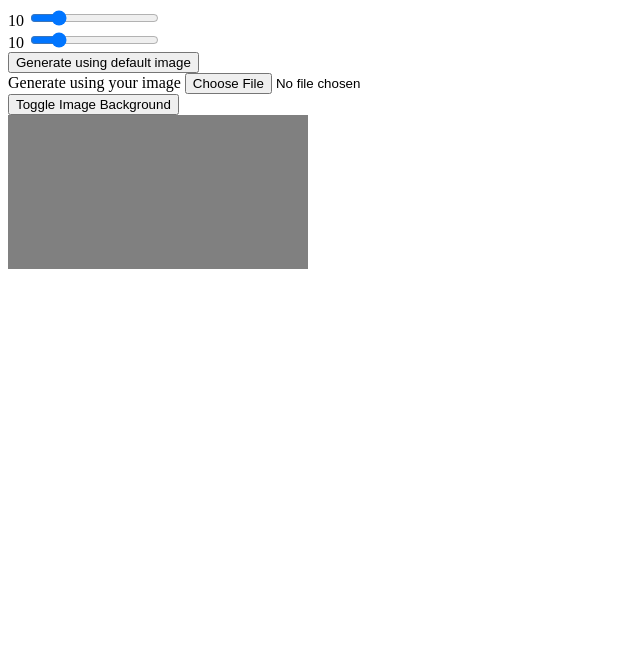
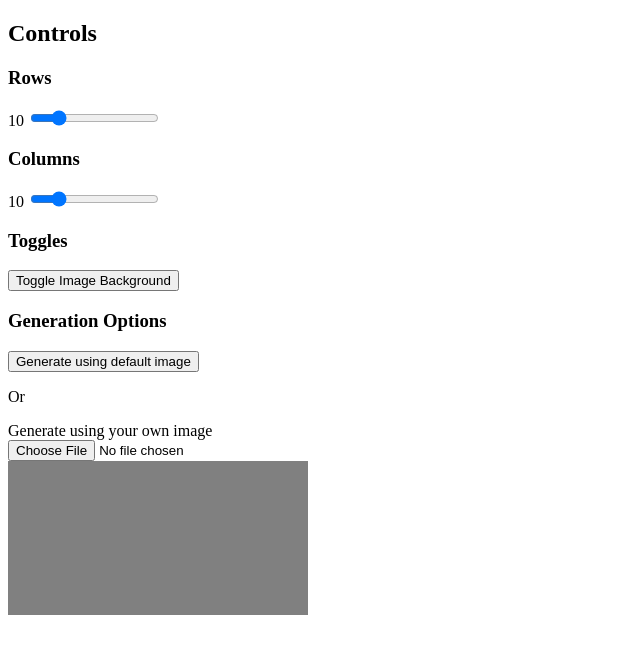
Before and after one commit to ygongdev/jigsaw-canvas, a website with bundled scripts: page demo.html in a window 1280 px wide. Shown: the whole page, without its empty margins (0-640 px from the left). Built offline with nearby package versions, Linux system fonts and the light colour scheme.

Commit message:
demo ui makeover

```diff
--- a/demo.html
+++ b/demo.html
@@ -6,23 +6,39 @@
 </head>
 <body>
   <div>
+    <h2>Controls</h2>
+    <div>
+      <h3>Rows</h3>
       <label id="rows-value" for="rows">10</label>
       <input id="rows" type="range" min="1" max="50" step="1" value="10" />
     </div>
     <div>
+      <h3>Columns</h3>
       <label id="cols-value" for="cols">10</label>
       <input id="cols" type="range" min="1" max="50" step="1" value="10" />
     </div>
     <div>
+      <h3>Toggles</h3>
+      <button id="hide" data-hidden="false">Toggle Image Background</button>
+    </div>
+  </div>
+
+  <div>
+    <h3>Generation Options</h3>
+    <div>
       <button id="default">Generate using default image</button>
     </div>
     <div>
-    <label for="dynamic">Generate using your image</label>
+      <p>Or</p>
+    </div>
+    <div>
+      <label for="dynamic">Generate using your own image</label>
+      <div>
         <input id="dynamic" type="file" accept="image/*"  />
       </div>
-  <div>
-    <button id="hide" data-hidden="false">Toggle Image Background</button>
     </div>
+  </div>
+
   <div id="playground" style="background-color: grey; display: inline-block;">
     <canvas id="original"></canvas>
     <div id="result">
```
Lines whose indentation alone changed are shown as unchanged.
